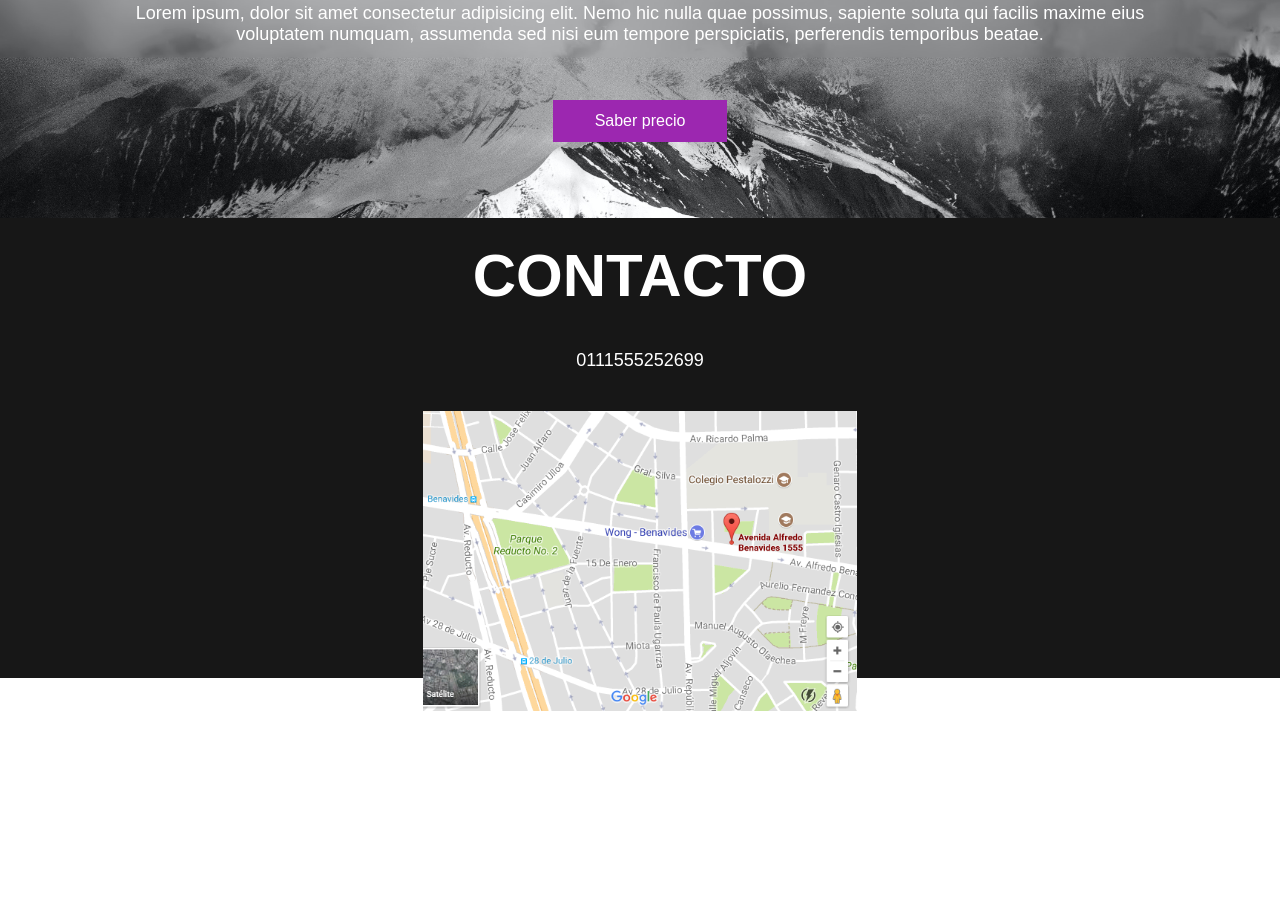
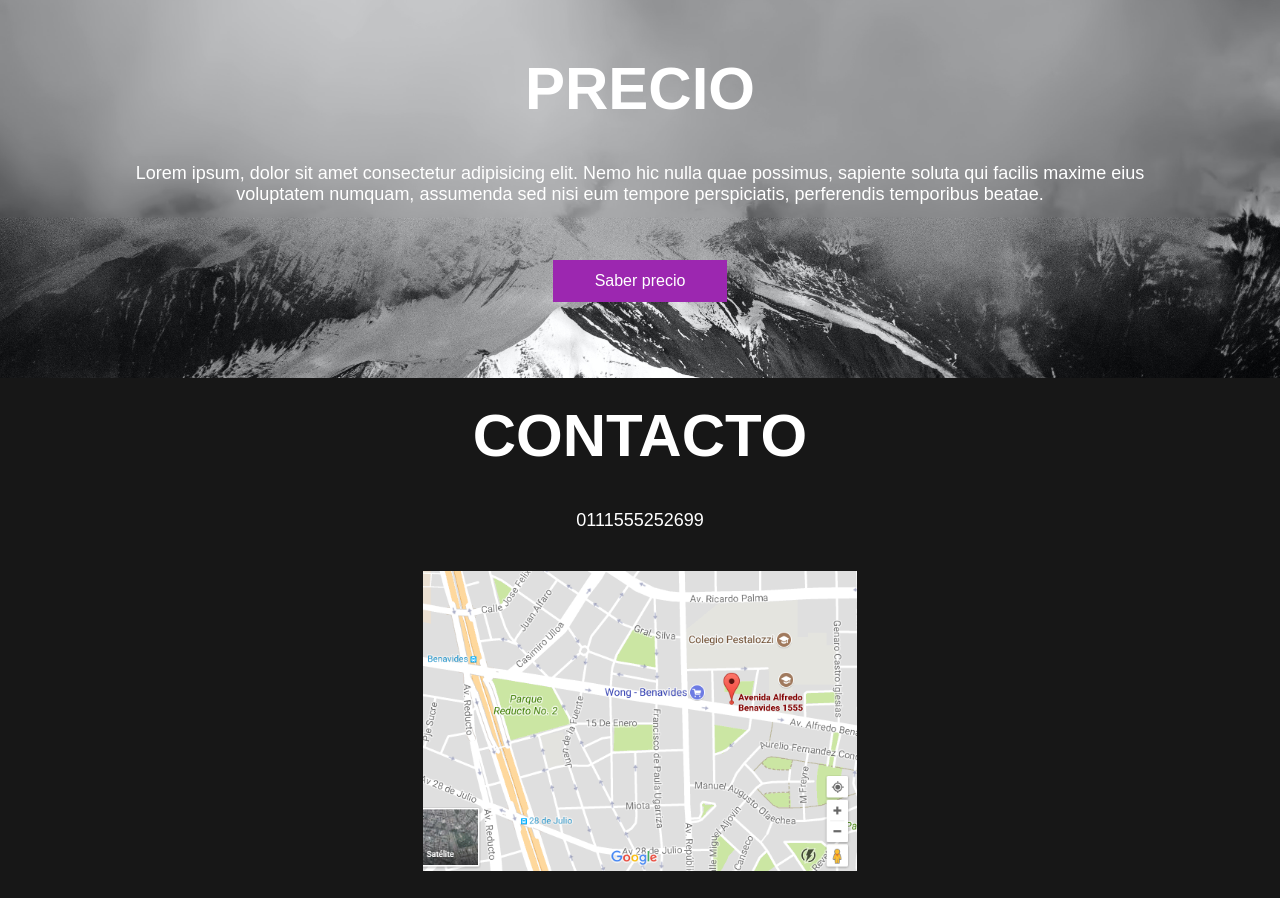
Before and after one commit to sebamendo/WebCompany, a plain HTML site: page index.html in a window 1280 px wide. Shown: the part 1522-2420 px from the top of the page. Before the commit the page ends 2237 px from the top, so only its background shows below. Drawn offline with Linux system fonts and the light colour scheme.

Commit message:
Add files via upload

```diff
--- a/style.css
+++ b/style.css
@@ -59,6 +59,7 @@ body{
 }
 .header{
     height: 60vh !important;
+    padding: 80px 0;
     background: url(imagen/header.jpg) no-repeat center;
     background-size: cover;
 }
@@ -164,9 +165,9 @@ p{
 }
 
 .contact{
-    padding-top: 60px;
+    padding: 60px 0;
     background: #171717;
-    padding-bottom: 0;
+
 }
 
 @media (max-width: 768px) {
```
